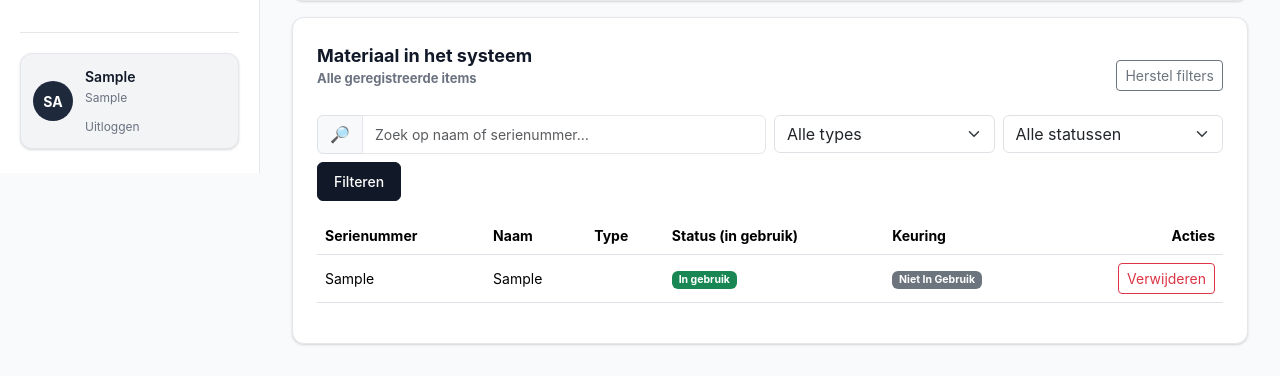
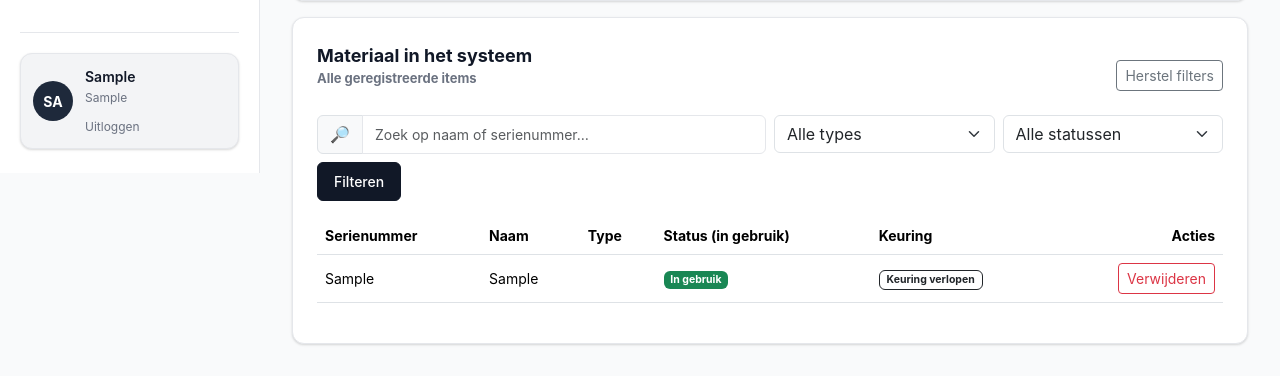
Before and after one commit to A-D-DBS-application/web-application-2025-group-28, a Flask app: page /materiaal in a window 1280 px wide. Shown: the part 627-1003 px from the top of the page. Run offline with Flask 3, Linux system fonts and the light colour scheme; the visitor is signed in with stand-in values (Sample User, id 1); tables that the repository leaves empty hold one stand-in row (values such as "Sample post"); some libraries are stand-ins or nearby versions.

Commit message:
fout in keuringstatus gefixt

```diff
--- a/app/app.py
+++ b/app/app.py
@@ -191,25 +191,18 @@ def dashboard():
     total_items = Material.query.count()
 
     # Tel items die keuring vereisen (te keuren)
-    # Dit zijn alleen items met status "keuring verlopen" of "keuring gepland"
-    # Voor items "in gebruik": check inspection_status
+    # Dit zijn items met inspection_status "keuring verlopen" of "keuring gepland"
     today = datetime.utcnow().date()
 
-    # Items met status "keuring verlopen" (direct of via inspection_status)
-    keuring_verlopen_direct = Material.query.filter_by(status="keuring verlopen").count()
-    keuring_verlopen_in_use = db.session.query(Material).filter(
-        Material.status == "in gebruik",
+    keuring_verlopen_count = Material.query.filter(
         Material.inspection_status == "keuring verlopen"
     ).count()
 
-    # Items met status "keuring gepland" (direct of via inspection_status)
-    keuring_gepland_direct = Material.query.filter_by(status="keuring gepland").count()
-    keuring_gepland_in_use = db.session.query(Material).filter(
-        Material.status == "in gebruik",
+    keuring_gepland_count = Material.query.filter(
         Material.inspection_status == "keuring gepland"
     ).count()
 
-    to_inspect = keuring_verlopen_direct + keuring_verlopen_in_use + keuring_gepland_direct + keuring_gepland_in_use
+    to_inspect = keuring_verlopen_count + keuring_gepland_count
 
     # recente activiteit uit activity_log tabel
     recent = Activity.query.order_by(Activity.created_at.desc()).limit(8).all()
@@ -1450,37 +1443,22 @@ def keuringen():
     afgekeurd_count = afgekeurd_direct + afgekeurd_in_use
 
     # Tel items die keuring vereisen (te keuren)
-    # Dit zijn alleen items met status "keuring verlopen" of "keuring gepland"
-    # Voor items "in gebruik": check inspection_status
-
-    # Items met status "keuring verlopen" (direct of via inspection_status)
-    keuring_verlopen_direct = Material.query.filter_by(status="keuring verlopen").count()
-    keuring_verlopen_in_use = db.session.query(Material).filter(
-        Material.status == "in gebruik",
+    # Dit zijn items met inspection_status "keuring verlopen" of "keuring gepland"
+    keuring_verlopen_count = Material.query.filter(
         Material.inspection_status == "keuring verlopen"
     ).count()
 
-    # Items met status "keuring gepland" (direct of via inspection_status)
-    keuring_gepland_direct = Material.query.filter_by(status="keuring gepland").count()
-    keuring_gepland_in_use = db.session.query(Material).filter(
-        Material.status == "in gebruik",
+    keuring_gepland_count = Material.query.filter(
         Material.inspection_status == "keuring gepland"
     ).count()
 
-    te_keuren = keuring_verlopen_direct + keuring_verlopen_in_use + keuring_gepland_direct + keuring_gepland_in_use
-
-    # Haal items op met status "keuring verlopen" voor de "Items die Keuring Vereisen" box
-    # Dit zijn items met status "keuring verlopen" OF items "in gebruik" met inspection_status "keuring verlopen"
-    keuring_verlopen_items_direct = Material.query.filter_by(status="keuring verlopen").all()
-    keuring_verlopen_items_in_use = Material.query.filter(
-        Material.status == "in gebruik",
+    te_keuren = keuring_verlopen_count + keuring_gepland_count
+
+    # Haal items op met inspection_status "keuring verlopen" voor de "Items die Keuring Vereisen" box
+    # Dit zijn alle items waar inspection_status == "keuring verlopen", ongeacht de status
+    afgekeurde_items = Material.query.filter(
         Material.inspection_status == "keuring verlopen"
-    ).all()
-    # Combineer beide lijsten en sorteer op naam
-    afgekeurde_items = sorted(
-        keuring_verlopen_items_direct + keuring_verlopen_items_in_use,
-        key=lambda x: (x.name or "").lower()
-    )
+    ).order_by(Material.name).all()
 
     return render_template(
         "keuringen.html",
--- a/app/templates/materiaal.html
+++ b/app/templates/materiaal.html
@@ -251,29 +251,18 @@
               {% endif %}
             </td>
             <td>
-              {% if it.status == "goedgekeurd" %}
+              {# Always show inspection_status (keuring status) first, fall back to status if inspection_status is not available #}
+              {% set keuring_status = it.inspection_status if it.inspection_status else (it.status if it.status != "in gebruik" else None) %}
+              {% if keuring_status == "goedgekeurd" %}
                 <span class="badge" style="background-color: white; color: #212529; border: 1px solid #212529;">Goedgekeurd</span>
-              {% elif it.status == "afgekeurd" %}
+              {% elif keuring_status == "afgekeurd" %}
                 <span class="badge" style="background-color: white; color: #212529; border: 1px solid #212529;">Afgekeurd</span>
-              {% elif it.status == "keuring verlopen" %}
+              {% elif keuring_status == "keuring verlopen" %}
                 <span class="badge" style="background-color: white; color: #212529; border: 1px solid #212529;">Keuring verlopen</span>
-              {% elif it.status == "keuring gepland" %}
+              {% elif keuring_status == "keuring gepland" %}
                 <span class="badge" style="background-color: white; color: #212529; border: 1px solid #212529;">Keuring gepland</span>
-              {% elif it.status == "in gebruik" %}
-                {# When in gebruik, we need to check inspection_status for the original keuring status #}
-                {% if it.inspection_status == "goedgekeurd" %}
-                  <span class="badge" style="background-color: white; color: #212529; border: 1px solid #212529;">Goedgekeurd</span>
-                {% elif it.inspection_status == "afgekeurd" %}
-                  <span class="badge" style="background-color: white; color: #212529; border: 1px solid #212529;">Afgekeurd</span>
-                {% elif it.inspection_status == "keuring verlopen" %}
-                  <span class="badge" style="background-color: white; color: #212529; border: 1px solid #212529;">Keuring verlopen</span>
-                {% elif it.inspection_status == "keuring gepland" %}
-                  <span class="badge" style="background-color: white; color: #212529; border: 1px solid #212529;">Keuring gepland</span>
-                {% else %}
-                  <span class="badge" style="background-color: white; color: #212529; border: 1px solid #212529;">Goedgekeurd</span>
-                {% endif %}
               {% else %}
-                <span class="badge bg-secondary">{{ it.status|title if it.status else "-" }}</span>
+                <span class="badge bg-secondary">{{ keuring_status|title if keuring_status else "-" }}</span>
               {% endif %}
             </td>
             <td class="text-end" onclick="event.stopPropagation();">
```
